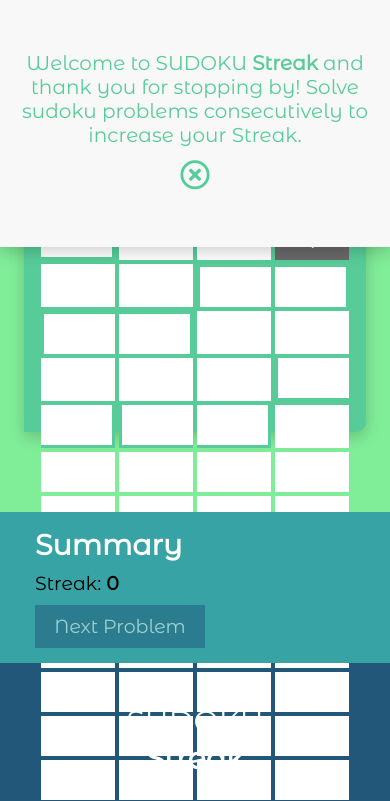
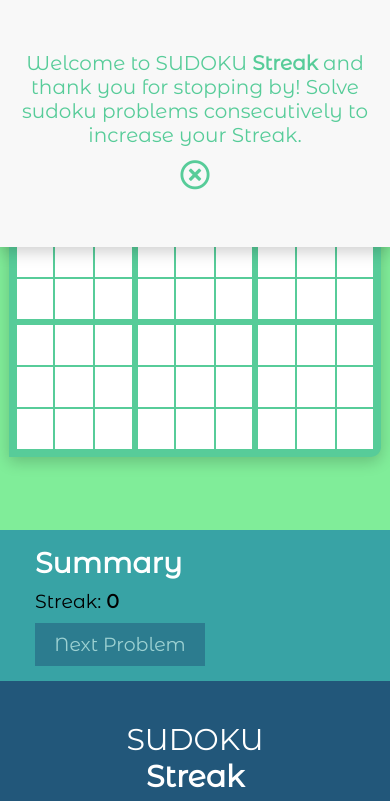
Before and after one commit to nguyend-nam/SUDOKU-Streak, a website: page index.html in a window 390 px wide. Shown: the part 60-861 px from the top of the page. Drawn offline with Linux system fonts and the light colour scheme.

Commit message:
Update styles.css

```diff
--- a/styles.css
+++ b/styles.css
@@ -20,11 +20,10 @@ body{
 	text-align: center;
 }
 .message{
-	height: 57px;
-	padding: 20px;
+	padding: 18px;
 	top: -57px;
 	position: absolute;
-	font-size: 25px;
+	font-size: 30px;
 	transition: 0.5s;
 	color: #38A3A5;
 }
@@ -74,7 +73,7 @@ button{
 }
 .playground{
 	padding: 15px;
-	width: 390px; height: 390px;
+	width: 420px; height: 420px;
 	background-color: #57CC99;
 	display: flex; flex-wrap: wrap;
 	justify-content: space-around;
@@ -84,25 +83,25 @@ button{
 .playground *{
 	font-size: 25px;
 	box-sizing: border-box;
-	width: calc(25% - 4px);
-	margin: 2px;
+	width: calc(11.111111111111% - 2px);
+	margin: 1px;
 	border: none; outline: none;
 	border-radius: 0px;
 	padding: 5px;
 	text-align: center;
 	color: #22577A;
 }
-#a2, #b2, #c2, #d2, #a4, #b4, #c4, #d4{
-	border-right: 3px solid #57CC99;
+#a3, #b3, #c3, #d3, #e3, #f3, #g3, #h3, #i3, #a6, #b6, #c6, #d6, #e6, #f6, #g6, #h6, #i6, #a9, #b9, #c9, #d9, #e9, #f9, #g9, #h9, #i9{
+	border-right: 2px solid #57CC99;
 }
-#a3, #b3, #c3, #d3, #a1, #b1, #c1, #d1{
-	border-left: 3px solid #57CC99;
+#a1, #b1, #c1, #d1, #e1, #f1, #g1, #h1, #i1, #a4, #b4, #c4, #d4, #e4, #f4, #g4, #h4, #i4, #a7, #b7, #c7, #d7, #e7, #f7, #g7, #h7, #i7{
+	border-left: 2px solid #57CC99;
 }
-#b1, #b2, #b3, #b4, #d1, #d2, #d3, #d4{
-	border-bottom: 3px solid #57CC99;
+#c1, #c2, #c3, #c4, #c5, #c6, #c7, #c8, #c9, #f1, #f2, #f3, #f4, #f5, #f6, #f7, #f8, #f9, #i1, #i2, #i3, #i4, #i5, #i6, #i7, #i8, #i9{
+	border-bottom: 2px solid #57CC99;
 }
-#c1, #c2, #c3, #c4, #a1, #a2, #a3, #a4{
-	border-top: 3px solid #57CC99;
+#a1, #a2, #a3, #a4, #a5, #a6, #a7, #a8, #a9, #d1, #d2, #d3, #d4, #d5, #d6, #d7, #d8, #d9, #g1, #g2, #g3, #g4, #g5, #g6, #g7, #g8, #g9{
+	border-top: 2px solid #57CC99;
 }
 input::-webkit-outer-spin-button,
 input::-webkit-inner-spin-button {
@@ -171,7 +170,9 @@ input::-webkit-inner-spin-button {
 @media (max-width: 700px){
 	.welcome{
 		padding: 10px;
-/* 		font-size: 19px; */
+	}
+	.message{
+		font-size: 25px;
 	}
 	.header{
 		text-align: center;
@@ -181,13 +182,13 @@ input::-webkit-inner-spin-button {
 	}
 	.subcontainer{
 		width: 100%;
-		margin-bottom: 80px;
-		margin-top: 65px;
+		margin-bottom: 73px;
+		margin-top: 60px;
 		flex-wrap: wrap;
 	}
 	.playground{
-		width: 80%;
-		height: 340px;
+		width: 93%; height: unset;
+		padding: 5px;
 	}
 	.info{
 		position: static;
```
